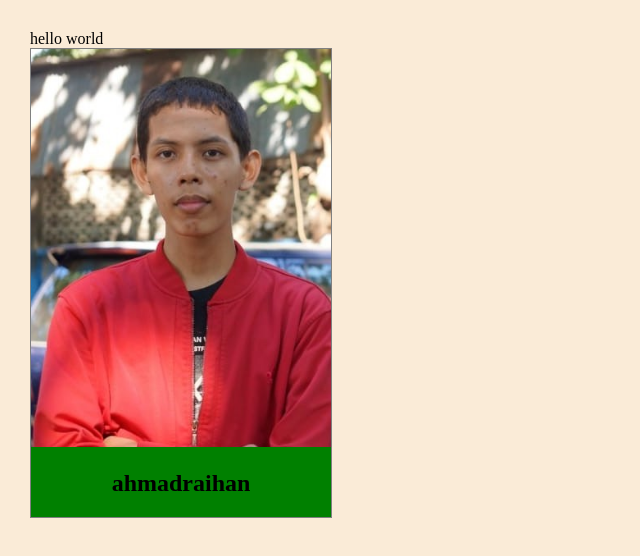
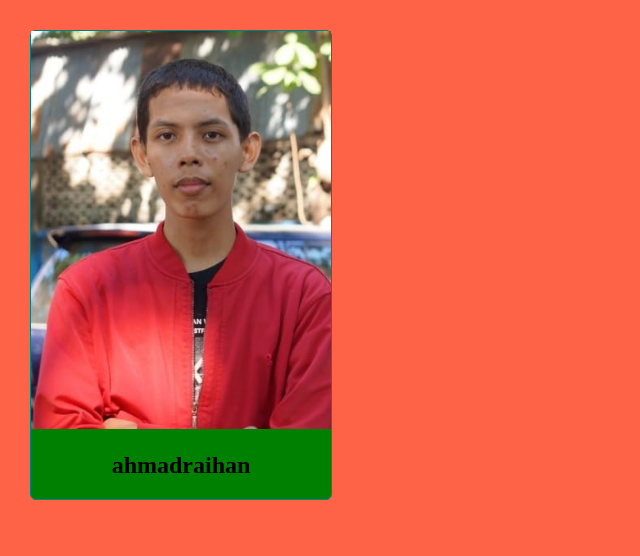
Before and after one commit to raihan1801-oss/ahmad_raihan_60900118018, a plain HTML site: page index.html in a window 1280 px wide. Shown: the top 556 px of the page, without its empty margins (0-640 px from the left). Drawn offline with Linux system fonts and the light colour scheme; files that its build step writes are made by us from their sources.

Commit message:
added initial style.css to style the profile

```diff
--- a/images/style.css
+++ b/images/style.css
@@ -1,14 +1,14 @@
-body{
+body {
     width: 100%;
     margin: 30px;
-    background-color: antiquewhite;
+    background-color: tomato;
 }
 
 #profile-container{
     max-width: 300px;
     background-color: green;
-    border: 1px solid gray;
-    border-radius: 6 pc;
+    border: 1px solid teal;
+    border-radius: 6px;
 }
 
 #profile-image{
@@ -18,4 +18,3 @@ body{
 
 #profile-name{
     text-align: center;
-}
--- a/index.html
+++ b/index.html
@@ -3,12 +3,10 @@
     <head>
         <link rel="stylesheet" href="style.css">
     </head>
-
     <body>
-        hello world
-    </body>
-    <div id="profile-container">
-    <img  id="profile-image" src="images/ahmadraihan.jpg" alt="profile image" />
-    <h2 id="profile-name">ahmadraihan</h2>
-    </div>
+     <div id="profile-container">
+        <img  id="profile-image" src="images/ahmadraihan.jpg" alt="profile image" />
+        <h2 id="profile-name">ahmadraihan</h2>
+     </div>
+   </body>
 </html>
```
